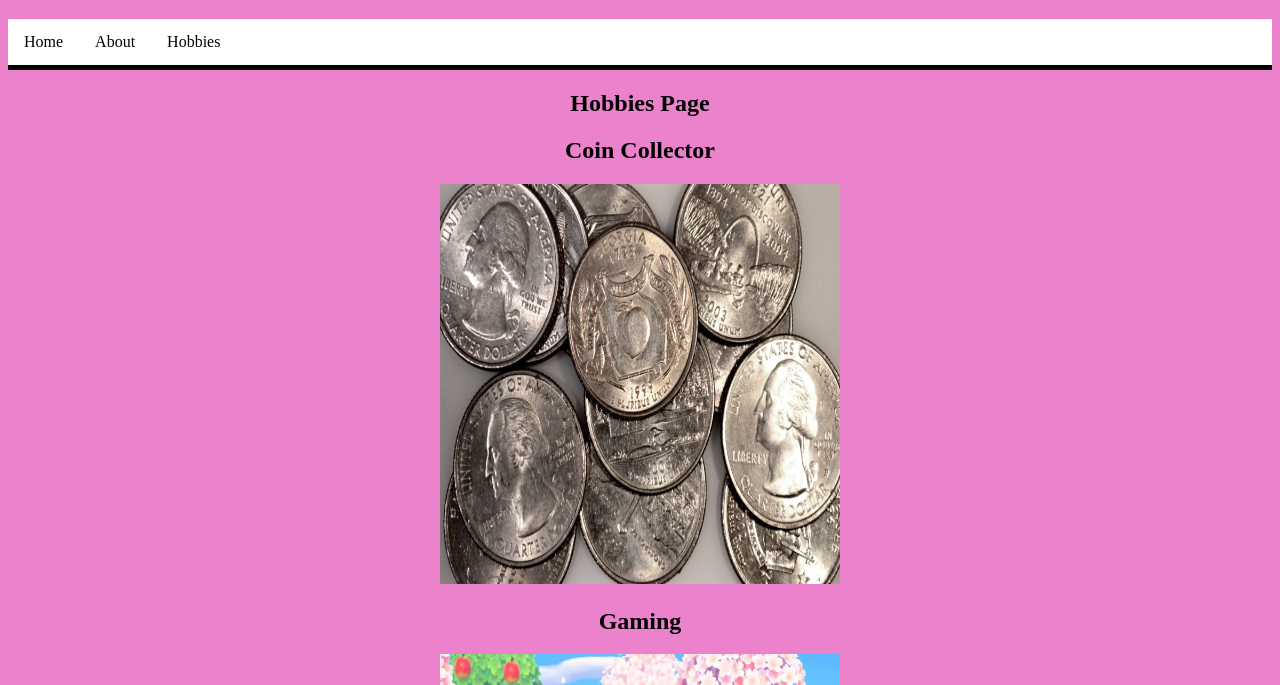
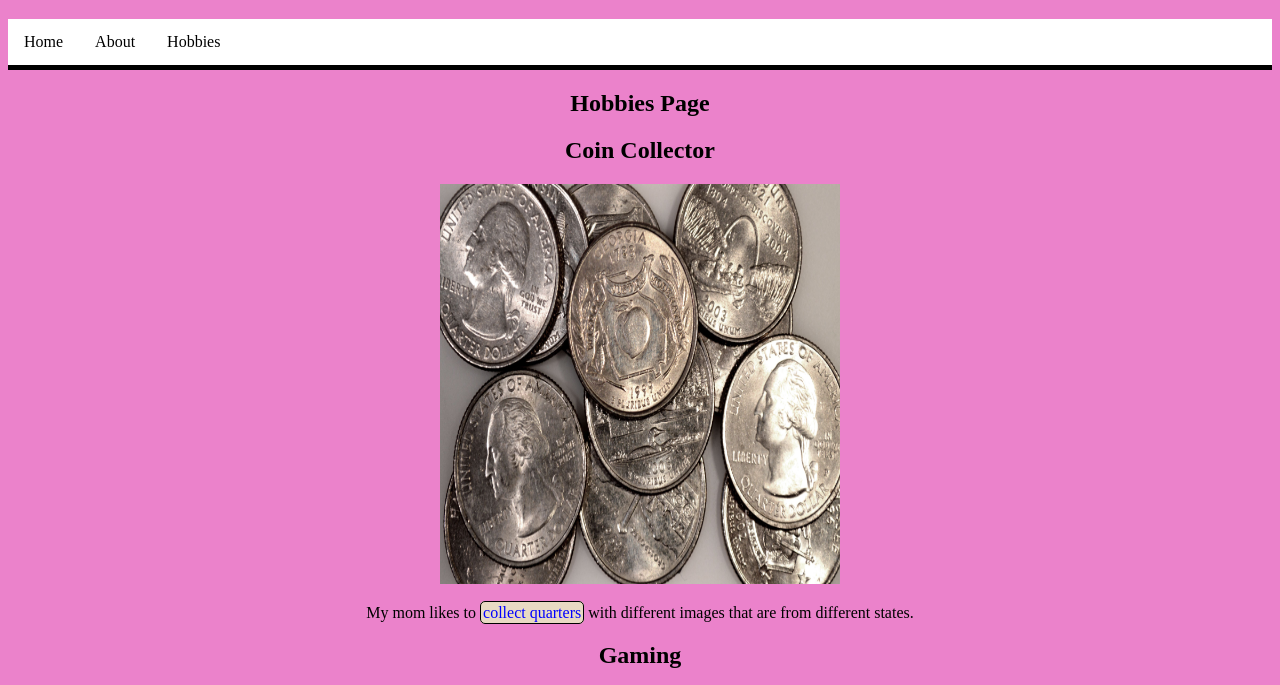
Before and after one commit to acovell/bioSite, a plain HTML site: page hobbies_page.html in a window 1280 px wide. Shown: the part 62-747 px from the top of the page. Drawn offline with Linux system fonts and the light colour scheme; a web font is replaced by a local one.

Commit message:
Update hobbies_page.html

```diff
--- a/hobbies_page.html
+++ b/hobbies_page.html
@@ -27,7 +27,7 @@
                 <h2>Coin Collector</h2>
                     <img src="./images/quarters.jpg" alt="coins" class="square_image">
                     <p>
-
+                        My mom likes to <a href= "https://www.usmint.gov/learn/collecting-basics" style = "color:blue">collect quarters</a> with different images that are from different states.
                     </p>
             </div>
 
```
